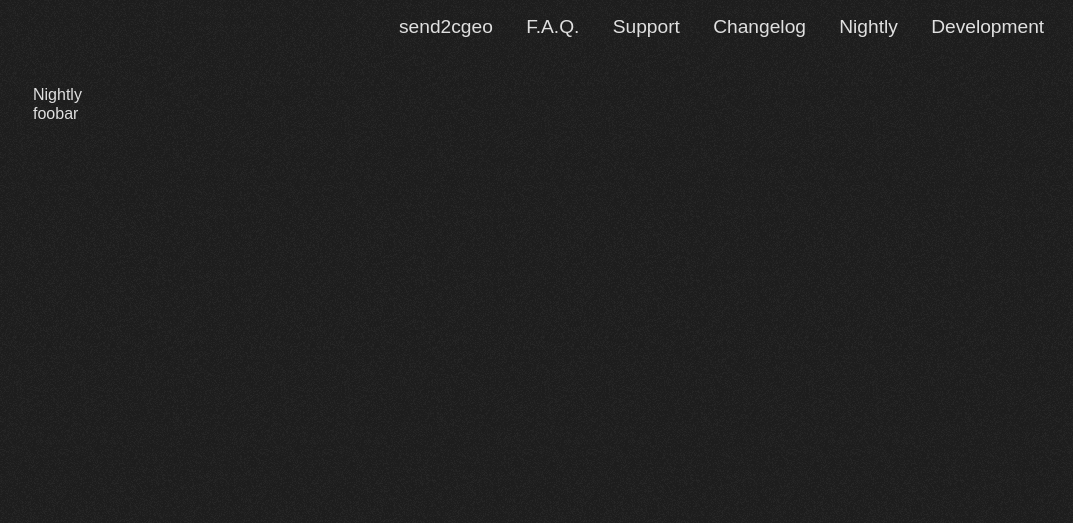
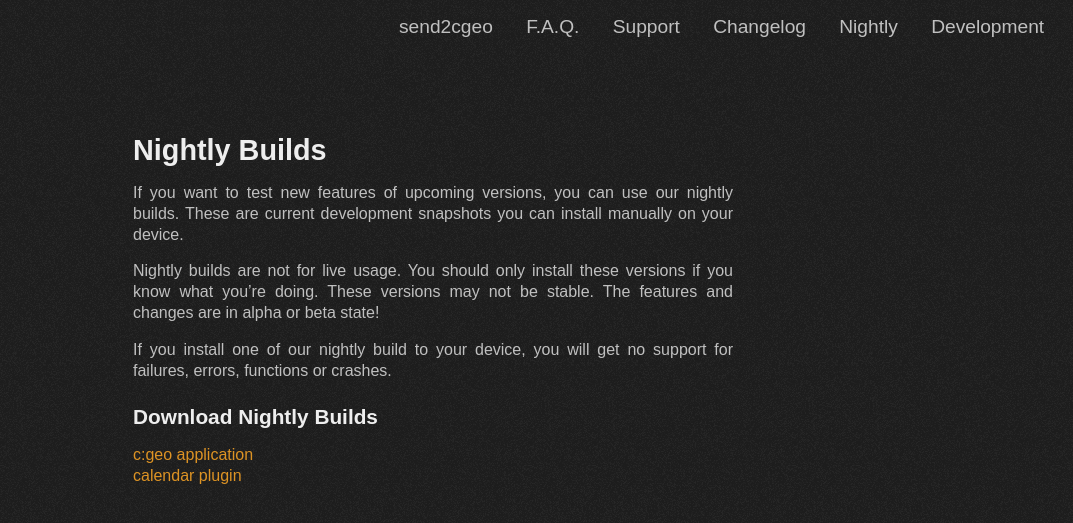
Before and after one commit to cgeo/cgeo.github.io, a Jekyll site: the page built from nightly.md, in a window 1280 px wide. Shown: the top 523 px of the page, without its empty margins (207-1280 px from the left). Built offline with Jekyll 4.4.1, drawn with Linux system fonts in a browser that asks for light colours; some web fonts are replaced.

Commit message:
Add nightly page

```diff
--- a/_layouts/page.html
+++ b/_layouts/page.html
@@ -2,8 +2,6 @@
 layout: default
 ---
 
-<div class="container">
-    <div class="column left">
-        {{ content }}
-    </div>
+<div class="container small">
+    {{ content }}
 </div>
--- a/_sass/base.scss
+++ b/_sass/base.scss
@@ -1,6 +1,6 @@
 html, body {
     background: url("#{$imagedir}/bg.gif");
-    color: #e0e0e0;
+    color: #c0c0c0;
     font-family: "Droid Sans", sans-serif;
     font-size: $fontsize;
 }
@@ -28,6 +28,11 @@
     color: #ffffff;
     margin: 4em 0 6em 0;
 
+    .cont {
+        width: $contentwidth;
+        margin: auto;
+        text-align: justify;
+
         .logo {
             float: left;
             display: block;
@@ -44,15 +49,22 @@
             margin-bottom: 0.8em;
         }
 
+        p {
+            margin-bottom: 1em;
+            line-height: 1.3em;
+        }
+
         #buttons {
             margin-top: 2em;
             text-align: center;
+        }
     }
 }
 
 .container {
     width: $contentwidth;
     margin: auto;
+    margin-top: 6em;
     text-align: justify;
 
     .column.left {
@@ -65,6 +77,19 @@
     }
 
     $paragraphskip: 1em;
+
+    h1 {
+        font-size: 1.8em;
+        font-weight: bold;
+        color: #eeeeee;
+        margin-top: 1.5 * $fontsize;
+        margin-bottom: $fontsize;
+    }
+
+    h2 {
+        @extend h1;
+        font-size: 1.3em;
+    }
 
     p {
         margin-bottom: $paragraphskip;
@@ -79,8 +104,19 @@
 
     li {
         margin-bottom: 0.5em;
-        text-align: justify;
     }
+
+    a{
+        color: #dd9324;
+    }
+
+    a:hover {
+        color: #7abf47;
+    }
+}
+
+.container.small {
+    width: $contentwidth * 0.75;
 }
 
 .donate-btn {
--- a/index.html
+++ b/index.html
@@ -3,7 +3,7 @@
 ---
 
 <div id="bar">
-    <div class="container">
+    <div class="cont">
         <img src="images/cgeo-logo.png" class="logo">
         <div class="column right">
             {% capture content %}{% include description_short.md %}{% endcapture %}
--- a/nightly.md
+++ b/nightly.md
@@ -1,8 +1,18 @@
 ---
 layout: page
-title: Nightly Build
+title: Nightly Builds
 ---
 
-# Nightly
+# Nightly Builds
 
-foobar
+If you want to test new features of upcoming versions, you can use our nightly builds. These are current development snapshots you can install manually on your device.
+
+Nightly builds are not for live usage. You should only install these versions if you know what you're doing. These versions may not be stable. The features and changes are in alpha or beta state!
+
+If you install one of our nightly build to your device, you will get no support for failures, errors, functions or crashes.
+
+
+## Download Nightly Builds
+
+[c:geo application](http://download.cgeo.org/cgeo-nightly.apk)\\
+[calendar plugin](http://download.cgeo.org/cgeo-calendar-nightly.apk)
```
Also changed, not shown: _includes/description_short.md (+2 -2 lines). Lines whose indentation alone changed are shown as unchanged.
